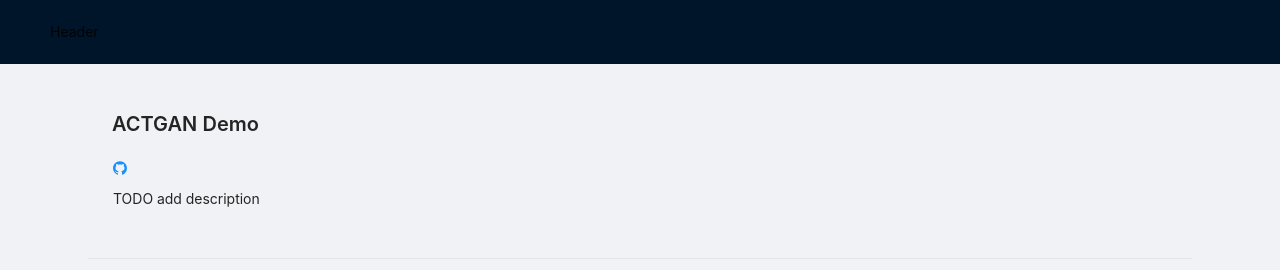
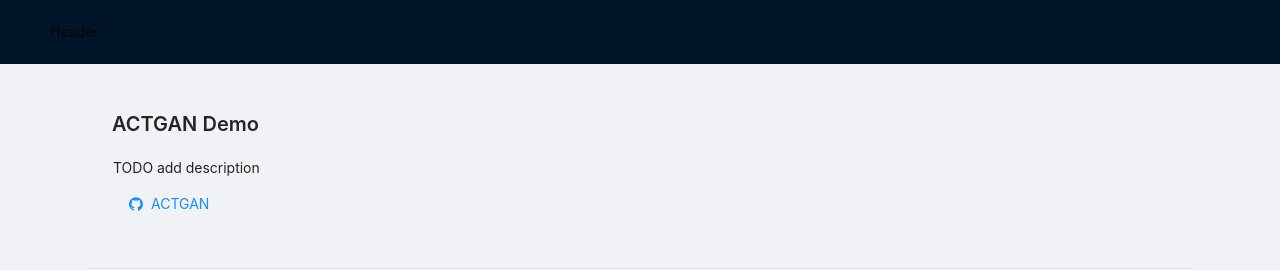
Before and after one commit to JustinLokHinWu/Personal-Site-Frontend, a React (Create React App) app: page /demos/actgan in a window 1280 px wide. Shown: the top 270 px of the page. Built offline with nearby package versions, Linux system fonts and the light colour scheme; no server answers.

Commit message:
Changed github link to button

```diff
--- a/src/components/ModelDemo.js
+++ b/src/components/ModelDemo.js
@@ -3,7 +3,7 @@ import axios from 'axios'
 import { GithubFilled } from '@ant-design/icons';
 import ModelForm from './ModelForm'
 import ModelDisplay from './ModelDisplay'
-import { Divider, PageHeader, Row, Col, Descriptions, message } from 'antd'
+import { Divider, PageHeader, Row, Col, Descriptions, message, Button } from 'antd'
 import DescriptionsItem from 'antd/lib/descriptions/Item'
 
 const ModelDemo = ({ backendURL }) => {
@@ -115,12 +115,14 @@ const ModelDemo = ({ backendURL }) => {
             >
                 <Descriptions column={1} size='small'>
                     <DescriptionsItem>
-                        <a href={'https://github.com/JustinLokHinWu/ACTGAN'}>
-                            <GithubFilled />
-                        </a>
+                        TODO add description
                     </DescriptionsItem>
                     <DescriptionsItem>
-                        TODO add description
+                        <Button
+                            type='link'
+                            href={'https://github.com/JustinLokHinWu/ACTGAN'}>
+                                <GithubFilled />ACTGAN
+                        </Button>
                     </DescriptionsItem>
                 </Descriptions>
             </PageHeader>
```
